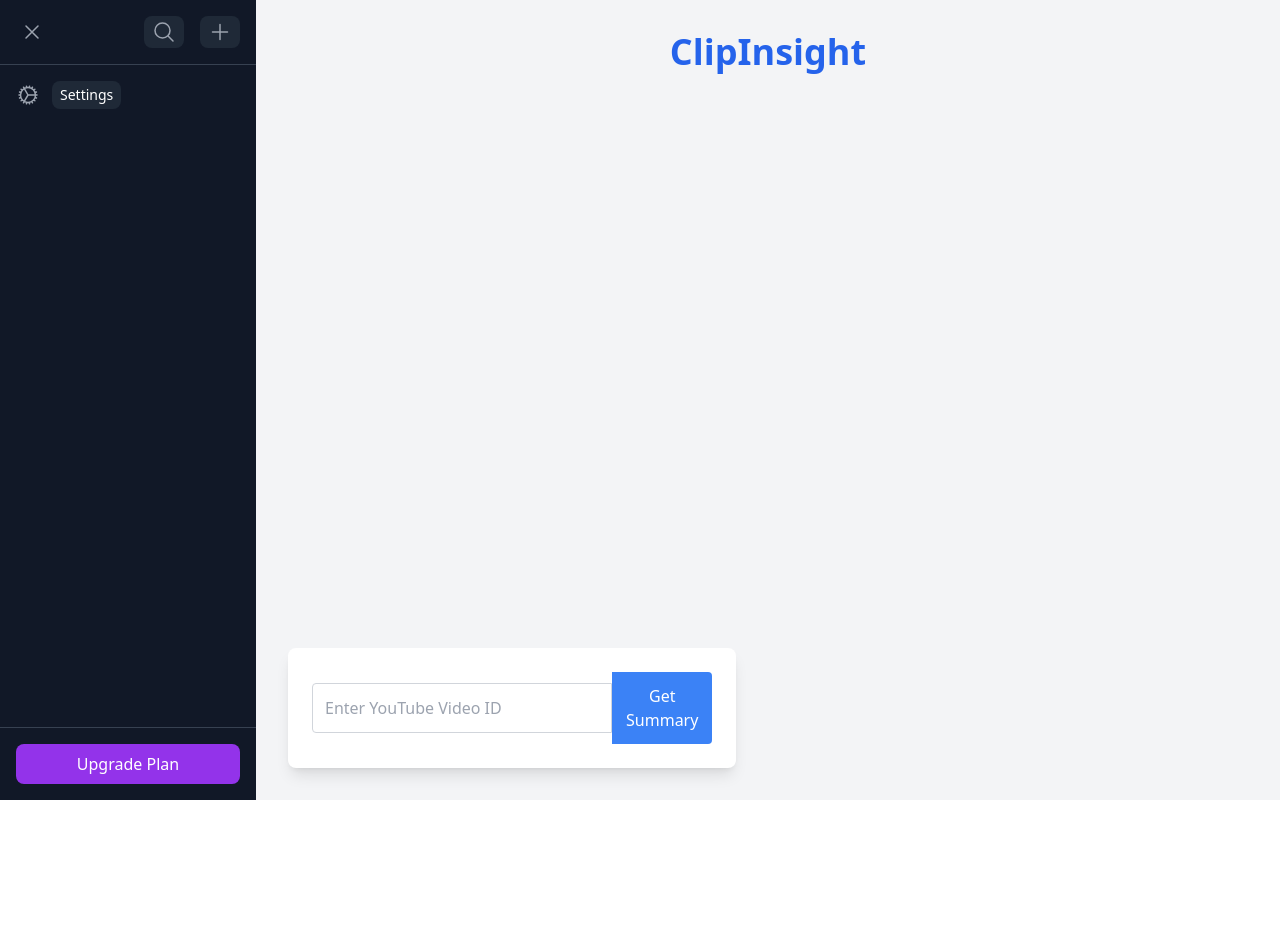
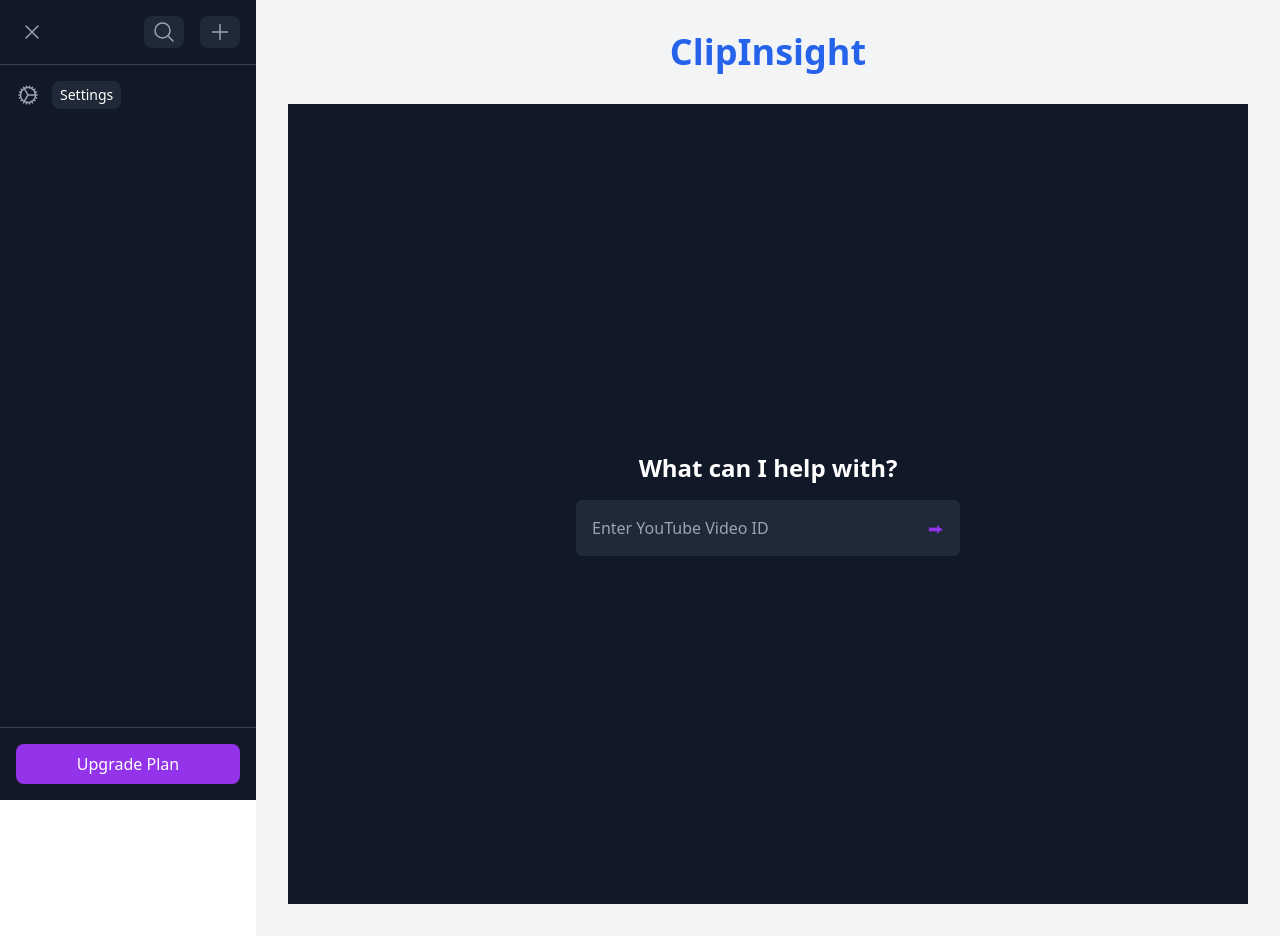
Before and after one commit to festus-sulumeti/ClipInsight, a React (Vite) app: page /app in a window 1280 px wide. Before the commit the page ends 800 px from the top, so only its background shows below. Built offline with nearby package versions, Linux system fonts and the light colour scheme.

Commit message:
Implement VideoInput component for entering YouTube Video ID

```diff
--- a/src/components/VideoInput.jsx
+++ b/src/components/VideoInput.jsx
@@ -12,20 +12,25 @@
     };
 
     return (
-        <div className="flex items-center w-full max-w-md p-6 bg-white rounded-lg shadow-lg">
+        <div className="h-screen flex bg-gray-900 text-white">
+            <main className="flex-1 flex flex-col items-center justify-center bg-gray-900">
+                <h1 className="text-2xl font-bold mb-4">What can I help with?</h1>
+                <div className="relative">
                     <input
                         type="text"
                         value={videoId}
                         onChange={(e) => setVideoId(e.target.value)}
                         placeholder="Enter YouTube Video ID"
-                className="p-3 border border-gray-300 rounded-l w-full"
+                        className="bg-gray-800 text-gray-300 w-96 p-4 rounded-md focus:outline-none focus:ring-2 focus:ring-purple-600"
                     />
                     <button
                         onClick={handleFetchSummary}
-                className="bg-blue-500 text-white p-3 rounded-r hover:bg-blue-600 transition"
+                        className="absolute top-0 right-0 mt-4 mr-4 text-purple-600"
                     >
-                Get Summary
+                        ⮕
                     </button>
+                </div>
+            </main>
         </div>
     );
 };
```
Lines whose indentation alone changed are shown as unchanged.
